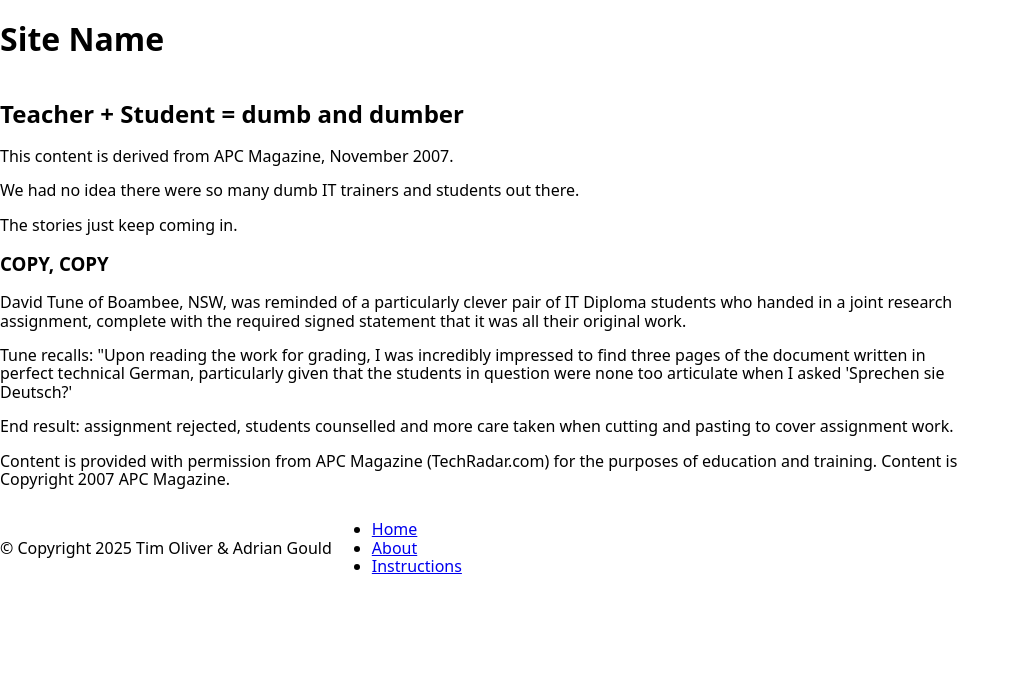
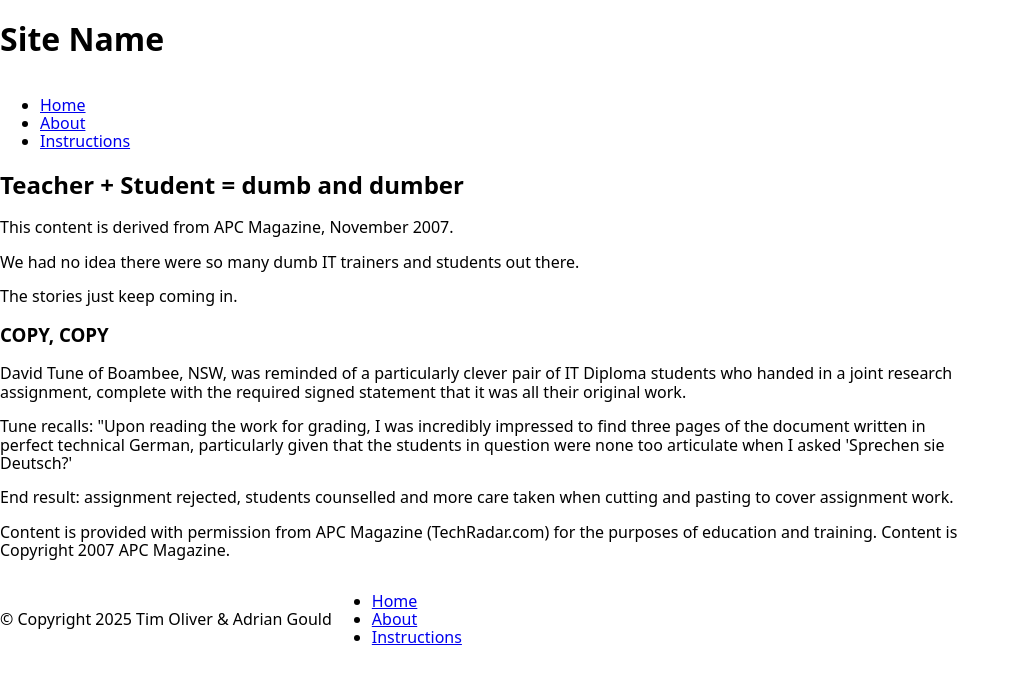
Before and after one commit to Ollie-TLO/WebTech-Portfolio, a plain HTML site: page phase-2/index.html in a window 1280 px wide. Shown: the whole page, without its empty margins (0-1020 px from the left). Drawn offline with Linux system fonts and the light colour scheme.

Commit message:
feat: base desktop nav – add CSS for desktop nav

```diff
--- a/assets/css/style.css
+++ b/assets/css/style.css
@@ -16,6 +16,11 @@ body > main {
 body > nav {
 	display: none;
 }
+@media (min-width: 960px) {
+	body > nav {
+		display: block;
+	}
+}
 main > aside {
 	display: none
 }
```
